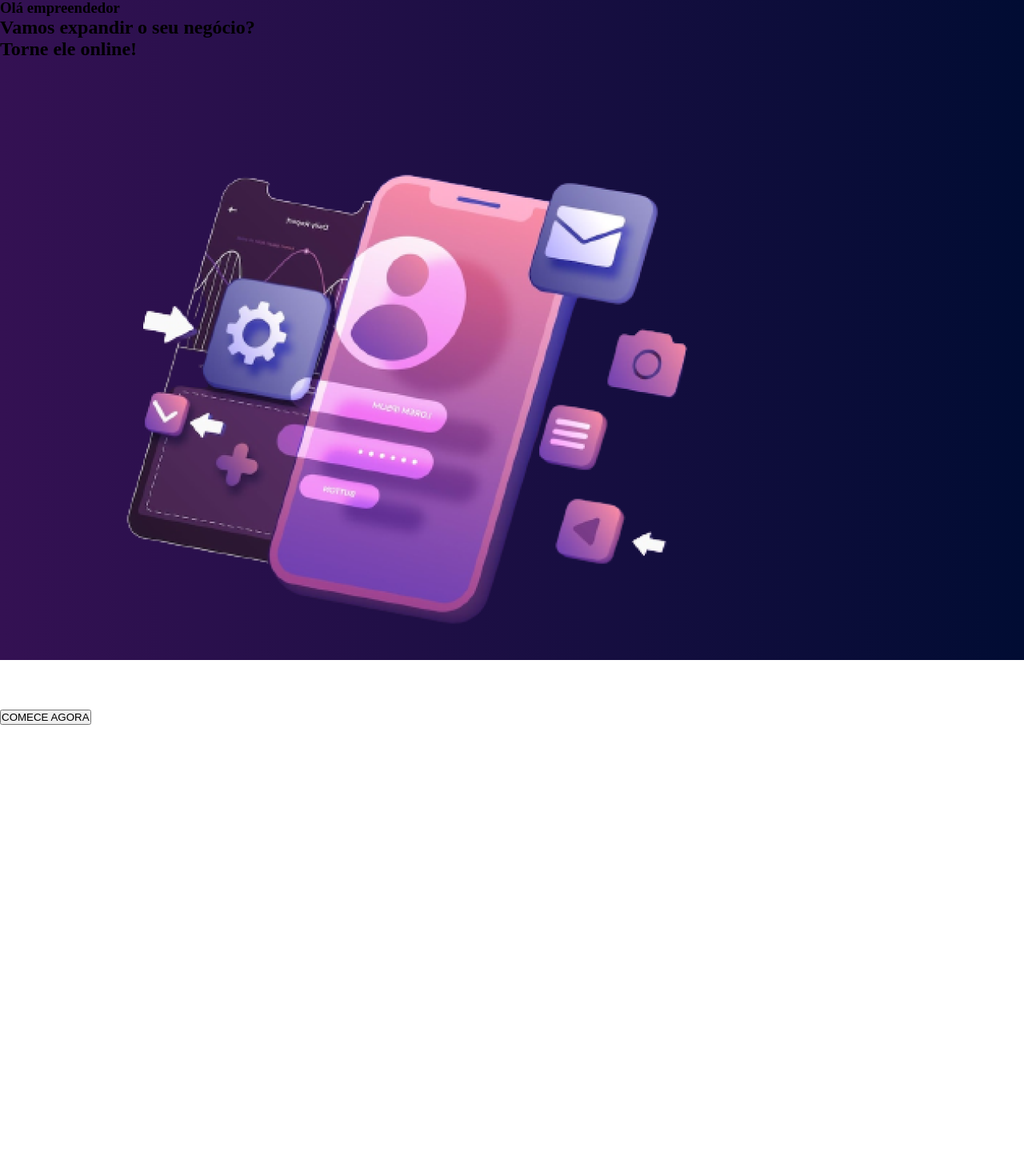
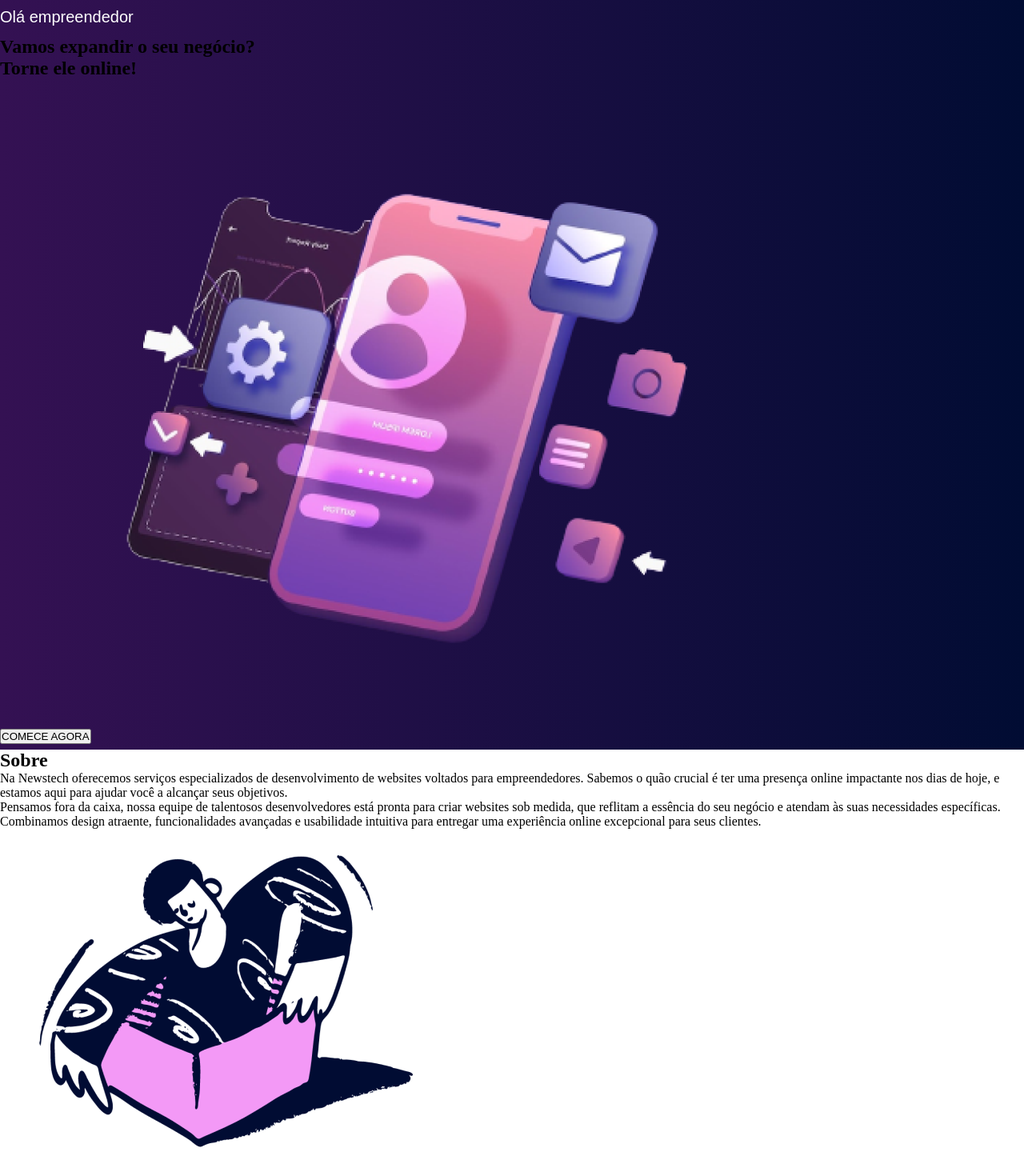
Before and after one commit to deniseschirmer/newstech, a React (Vite) app: page / in a window 1280 px wide. Shown: the part 81-1551 px from the top of the page at 80% size. Before the commit the page ends 987 px from the top, so only its background shows below. Built offline with nearby package versions, Linux system fonts and the light colour scheme; a web font is replaced by a local one.

Commit message:
feat: create routes for project

```diff
--- a/package.json
+++ b/package.json
@@ -13,7 +13,8 @@
     "hamburger-react": "^2.5.0",
     "react": "^18.2.0",
     "react-dom": "^18.2.0",
-    "react-icons": "^4.9.0"
+    "react-icons": "^4.9.0",
+    "react-router-dom": "^6.11.2"
   },
   "devDependencies": {
     "@types/react": "^18.0.28",
--- a/src/App.jsx
+++ b/src/App.jsx
@@ -1,9 +1,9 @@
-import Header from "./components/Header/Header";
+import AppRoutes from "./routes";
 
 function App() {
   return (
     <>
-      <Header />
+      <AppRoutes />
     </>
   );
 }
--- a/src/components/Header/Header.jsx
+++ b/src/components/Header/Header.jsx
@@ -7,11 +7,11 @@ export default function Header() {
     <div>
       <Navbar />
       <section className="section">
-        <h3> Olá empreendedor</h3>
-        <h1>Vamos expandir o seu negócio?</h1>
-        <h2>Torne ele online!</h2>
-        <button>COMECE AGORA</button>
-        <img src={hero} />
+        <h3 className="title"> Olá empreendedor</h3>
+        <h1 className="main-title">Vamos expandir o seu negócio?</h1>
+        <h2 className="sub-title">Torne ele online!</h2>
+        <button className="b">COMECE AGORA</button>
+        <img className="menbox" src={hero} alt="Homem em uma caixa" />
       </section>
     </div>
   );
--- a/src/components/Header/header.css
+++ b/src/components/Header/header.css
@@ -4,5 +4,10 @@
     rgba(52, 17, 83, 1) 0%,
     rgba(1, 12, 51, 1) 100%
   );
-  height: 826px;
+  height: 938px;
 }
+.title {
+  font-size: 20px;
+  font-family: var(--secondFont);
+  font-weight: 400;
+}
--- a/src/components/NavBar/Navbar.jsx
+++ b/src/components/NavBar/Navbar.jsx
@@ -16,7 +16,7 @@ export default function Navbar() {
         <nav ref={navRef} className="navbar">
           <a href="/#">Sobre</a>
           <a href="/#">Projetos</a>
-          <a href="/#">Junte-se a nós</a>
+          <a href="/join">Junte-se a nós</a>
           <a href="/#">Contato</a>
           <button className="nav-btn nav-close-btn" onClick={showNavbar}>
             <FaTimes />
--- a/src/components/Sobre/Sobre.jsx
+++ b/src/components/Sobre/Sobre.jsx
@@ -1,3 +1,26 @@
+import menbox from "../../assets/menbox.png";
+import "./sobre.css";
+
 export const Sobre = () => {
-  return <div>Sobre</div>;
+  return (
+    <section>
+      <div>
+        <h1>Sobre</h1>
+        <p>
+          Na Newstech oferecemos serviços especializados de desenvolvimento de
+          websites voltados para empreendedores. Sabemos o quão crucial é ter
+          uma presença online impactante nos dias de hoje, e estamos aqui para
+          ajudar você a alcançar seus objetivos.
+        </p>
+        <p>
+          Pensamos fora da caixa, nossa equipe de talentosos desenvolvedores
+          está pronta para criar websites sob medida, que reflitam a essência do
+          seu negócio e atendam às suas necessidades específicas. Combinamos
+          design atraente, funcionalidades avançadas e usabilidade intuitiva
+          para entregar uma experiência online excepcional para seus clientes.
+        </p>
+      </div>
+      <img src={menbox} />
+    </section>
+  );
 };
--- /dev/null
+++ b/src/pages/home.jsx
@@ -0,0 +1,13 @@
+import Header from "../components/Header/Header";
+import { Sobre } from "../components/Sobre/Sobre";
+
+const Home = () => {
+  return (
+    <>
+      <Header />
+      <Sobre />
+    </>
+  );
+};
+
+export default Home;
--- /dev/null
+++ b/src/pages/join.jsx
@@ -0,0 +1,13 @@
+import React from "react";
+import Navbar from "../components/NavBar/Navbar";
+
+const Join = () => {
+  return (
+    <div>
+      <Navbar />
+      join
+    </div>
+  );
+};
+
+export default Join;
--- /dev/null
+++ b/src/routes/index.jsx
@@ -0,0 +1,30 @@
+import { BrowserRouter, Route, Routes } from "react-router-dom";
+import React, { Suspense } from "react";
+
+const AppRoutes = () => {
+  const Home = React.lazy(() => import("../pages/home"));
+  const Join = React.lazy(() => import("../pages/join"));
+  return (
+    <BrowserRouter>
+      <Routes>
+        <Route
+          path="/"
+          element={
+            <Suspense fallback={<div>Loading</div>}>
+              <Home />
+            </Suspense>
+          }
+        />
+        <Route
+          path="/join"
+          element={
+            <Suspense fallback={<div>Loading</div>}>
+              <Join />
+            </Suspense>
+          }
+        />
+      </Routes>
+    </BrowserRouter>
+  );
+};
+export default AppRoutes;
```
Also changed, not shown: src/assets/menbox.png (added), 1 other file (tests, documents, lock files or other folders).
